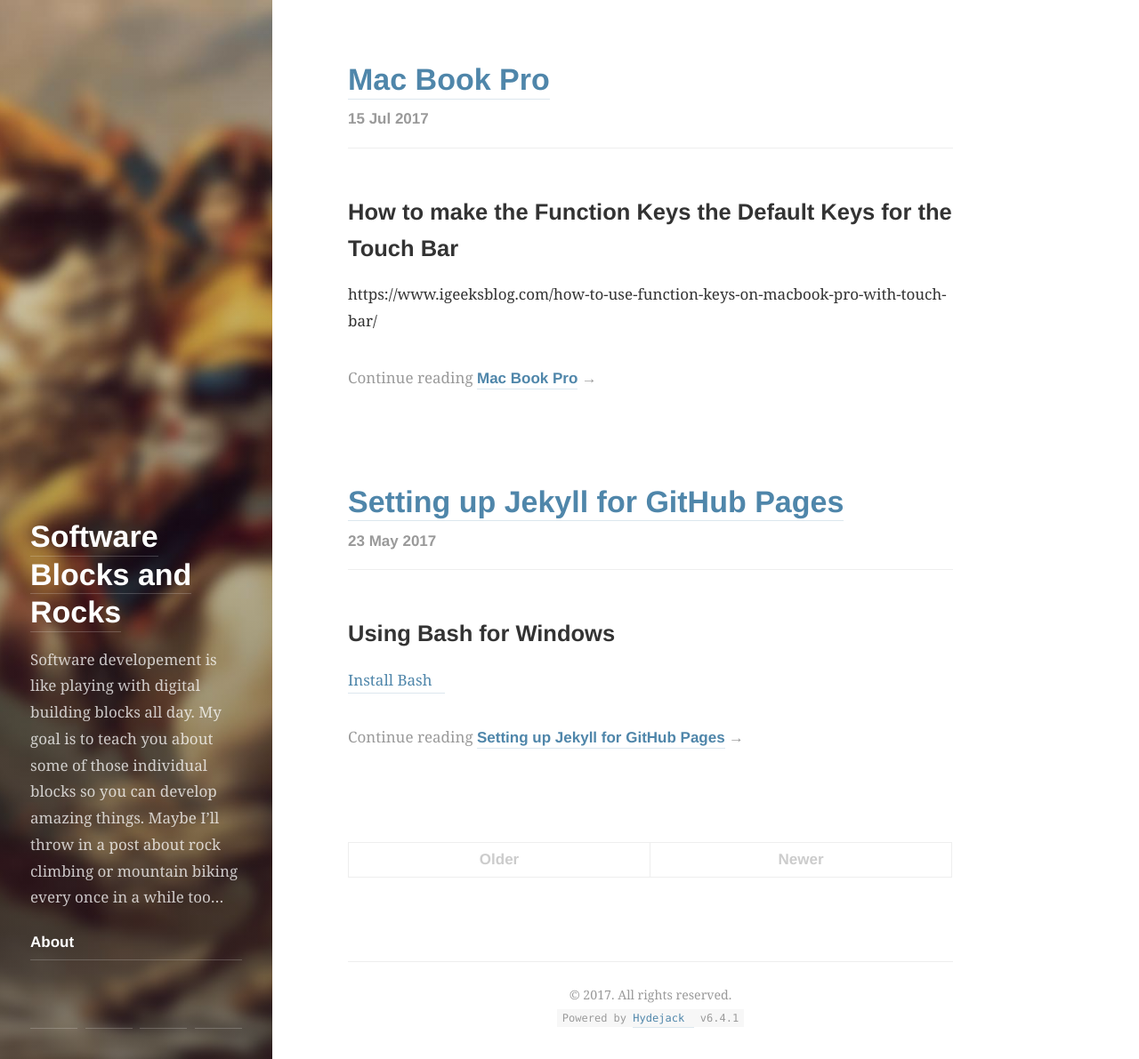
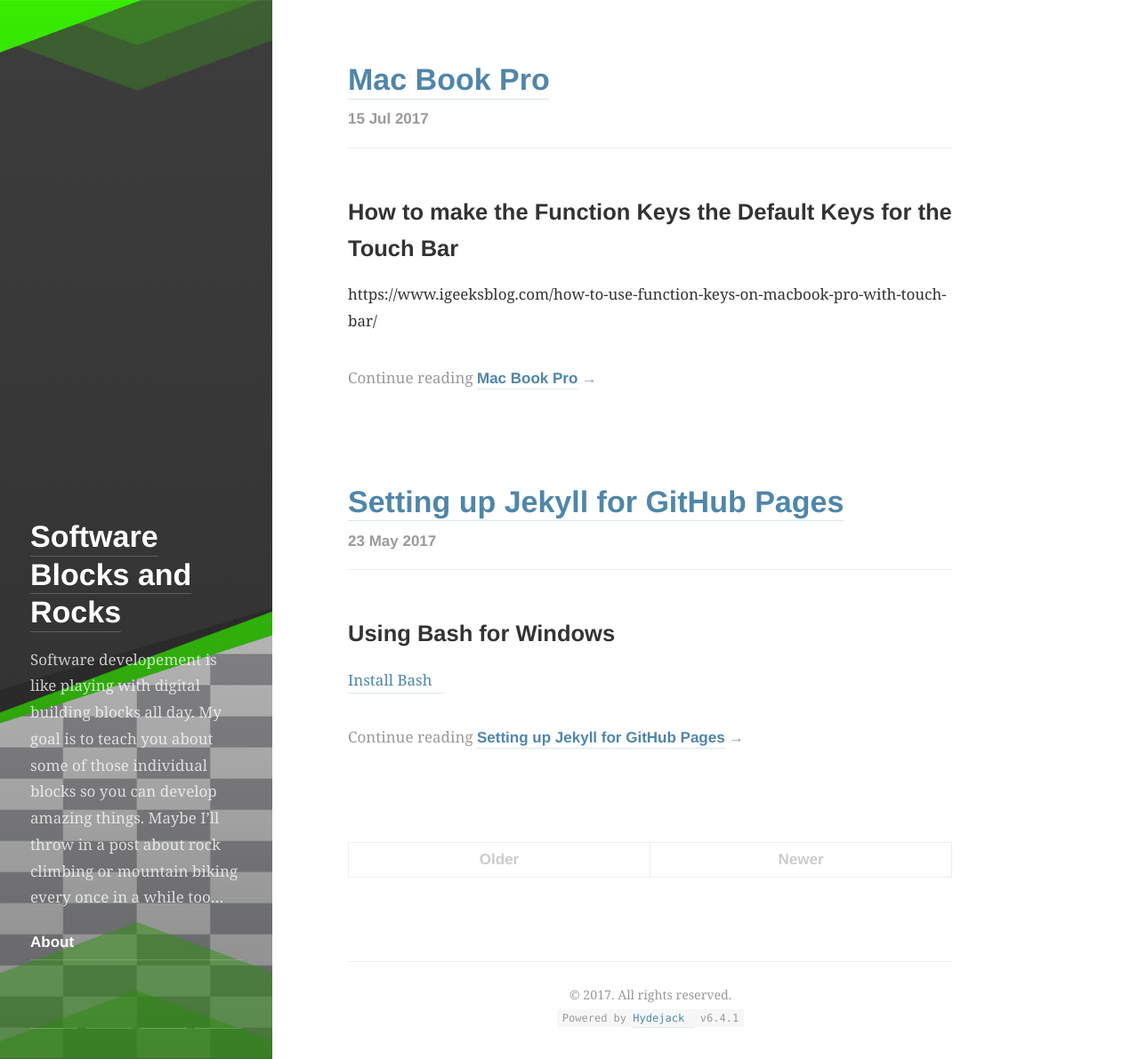
Before and after one commit to dannydwarren/dannydwarren.github.io, a Jekyll site: the page built from index.html, in a window 1280 px wide and 1191 px high. Shown: the whole window at 89% size. Built offline with Jekyll 4.4.1, drawn with Linux system fonts in a browser that asks for light colours; nearby versions of some CDN libraries; the list of posts is cut into pages by our own code.

Commit message:
Change Background Image for Nav Bar

```diff
--- a/_config.yml
+++ b/_config.yml
@@ -31,7 +31,7 @@ author:
   email:             dannydwarren@gmail.com
 
 # Fallback image and color
-image:               /assets/img/nap.jpg
+image:               /assets/img/nav-background.jpg
 color:               '#4f86aa'
 
 # The font used for headings. Expects a string that is a valid CSS font-family value.
```
Also changed, not shown: assets/img/nav-background.jpg (added).
